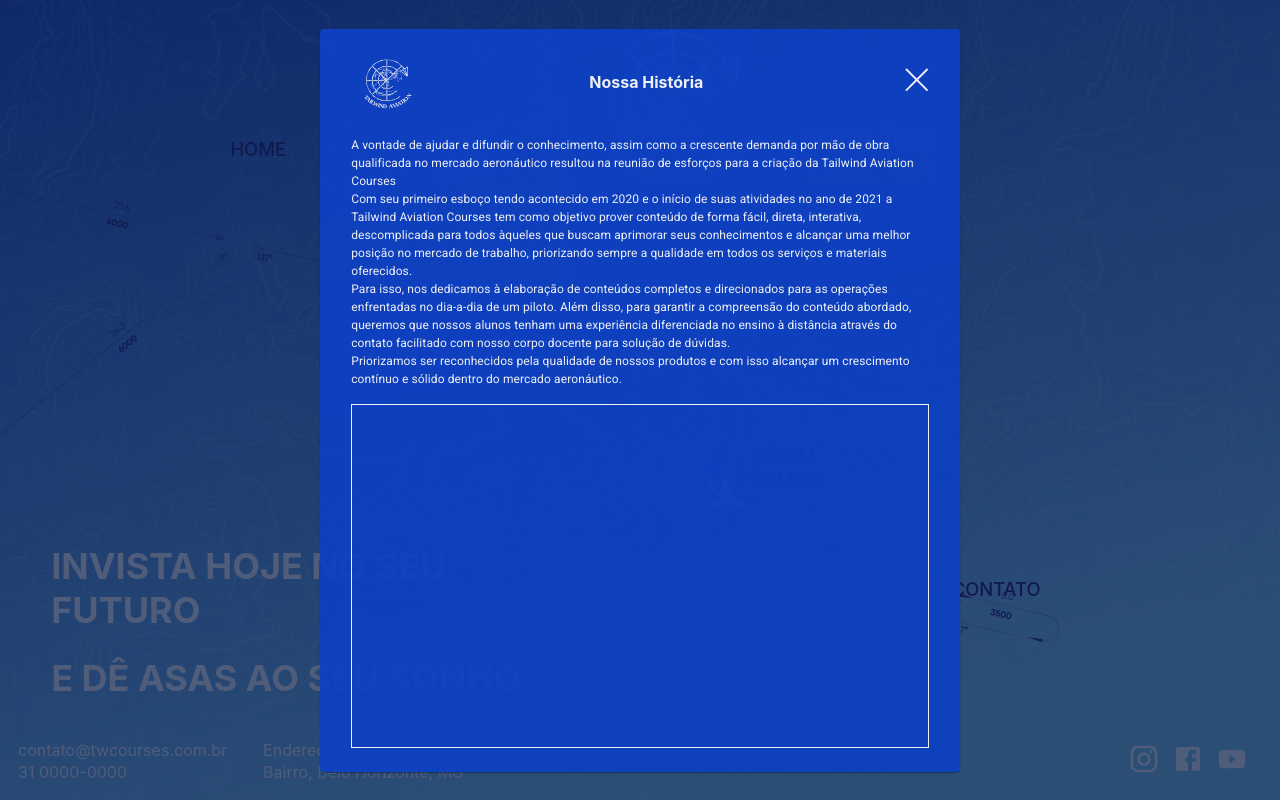
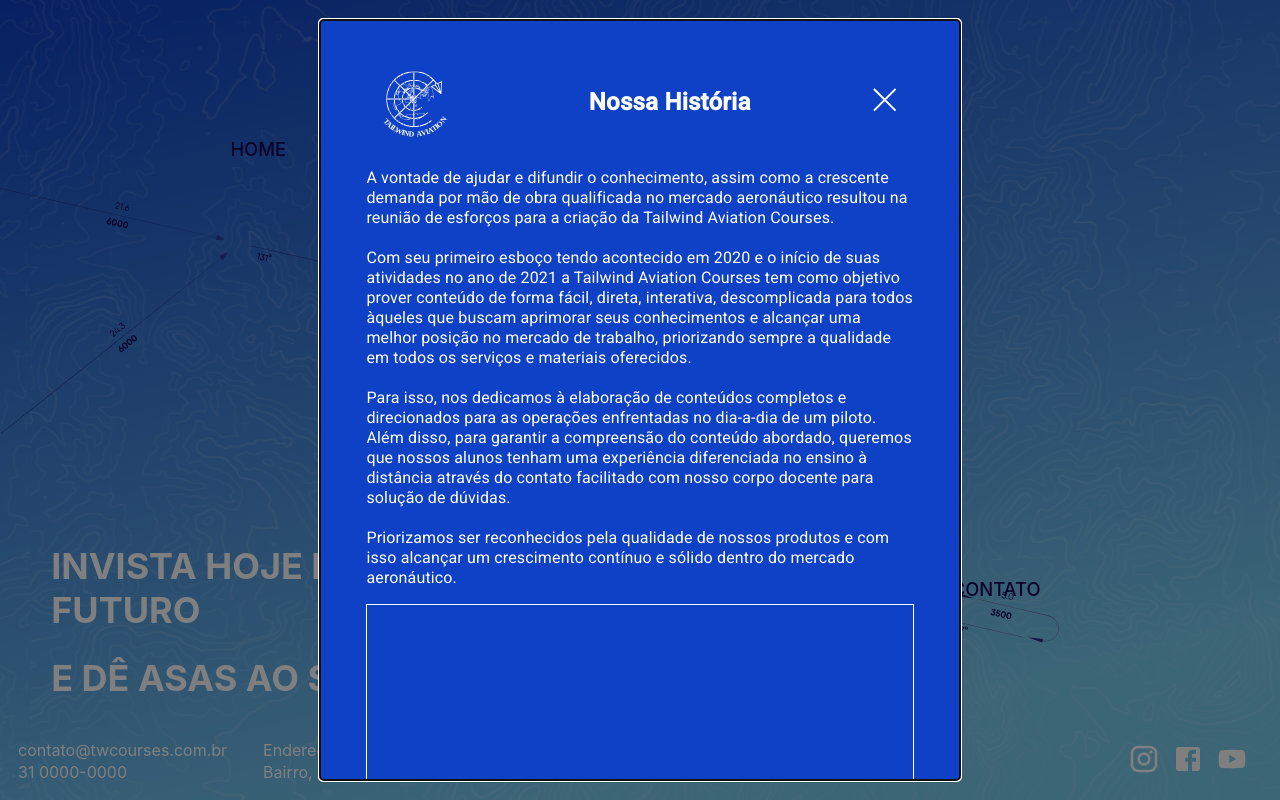
Before and after one commit to cpejr/aeroweb-next, a Next.js app: page / in a window 1280 px wide. Both pictures are taken after a click on the element "QUEM SOMOS". Built offline with nearby package versions, Linux system fonts and the light colour scheme.

Commit message:
ajustes nos modais desktop

```diff
--- a/src/components/AnimatedModal/index.js
+++ b/src/components/AnimatedModal/index.js
@@ -10,27 +10,48 @@ import {
 } from "@material-ui/core";
 import { ExpandMore } from "@material-ui/icons";
 import { useStyles } from "./styles";
-import React, { useState } from "react";
+import React, { useState, useEffect } from "react";
 
-function AnimatedModal({ close, open, title, text1, text2, text3, videoLink }) {
+function AnimatedModal({ styleModal, close, title, text1, text2, text3, videoLink }) {
   const classes = useStyles();
+  const [cardClass, setCardClass] = useState(classes.card);
+  const [open, setOpen] = useState(false);
+
+  useEffect(() => {
+    if (styleModal === 'standby') {
+      setCardClass(classes.card);
+    }
+    else if (styleModal === 'show') {
+      setCardClass(classes.cardShow);
+      setOpen(true);
+    }
+    else if (styleModal === 'hide') {
+      setCardClass(classes.cardHide);
+      setOpen(false);
+    }
+  }, [styleModal])
+
+  const handleClose = () => {
+    setCardClass(classes.cardHide);
+    setTimeout(() => {
+      close();
+    }, 1000)
+  }
 
   return (
-    <div className={classes.container}>
+    // <div className={classes.background}>
     <Modal
       open={open}
-        // onBackdropClick={() => setOpen(false)}
-        className={classes.modalBackground}
+      onClose={handleClose}
+      onBackdropClick={handleClose}
     >
-        <Grow in={open} timeout={2500} className={classes.growContent}>
-          <Fade in={open} timeout={2500}>
-            <Card className={classes.card}>
-              <CardContent>
+      <Card className={cardClass}>
+        <CardContent className={classes.cardContentContainer}>
           <div className={classes.cardContent}>
             <div className={classes.cardTitle}>
               <img
                 src="/assets/Tailwind2.svg"
-                      style={{ height: "100px", fontFamily: "Roboto", flex: 2 }}
+                style={{ height: "100px", width: '100px', fontFamily: "Roboto" }}
               />
               <Typography
                 variant="h5"
@@ -39,7 +60,7 @@ function AnimatedModal({ close, open, title, text1, text2, text3, videoLink }) {
                 {title}
               </Typography>
               <ExpandMore
-                      onClick={close}
+                onClick={handleClose}
                 fontSize="large"
                 style={{ cursor: "pointer", flex: 2 }}
               />
@@ -47,13 +68,12 @@ function AnimatedModal({ close, open, title, text1, text2, text3, videoLink }) {
 
             <div className={classes.cardBody}>
             <Typography
-                      style={{ fontSize: "12px", fontFamily: "Roboto" }}
+              style={{ fontFamily: "Roboto", color: "black" }}
+              className={classes.text}
             >
-                      {text1}
-                      <br />
-                      {text2}
-                      <br />
-                      {text3}
+              {text1} <br /> <br />
+              {text2} <br /> <br />
+              {text3} <br /> <br />
             </Typography>
             </div>
 
@@ -130,10 +150,12 @@ function AnimatedModal({ close, open, title, text1, text2, text3, videoLink }) {
           </div>
         </CardActions>
       </Card>
-          </Fade>
-        </Grow>
+
     </Modal>
-    </div>
+
+
+    // </div>
+
   );
 }
 
--- a/src/components/AnimatedModal/styles.js
+++ b/src/components/AnimatedModal/styles.js
@@ -1,57 +1,90 @@
 import { makeStyles } from "@material-ui/core";
 
 export const useStyles = makeStyles((theme) => ({
-  container: {
-    display: "flex",
-    flexDirection: "column",
-    alignItems: "center",
-    justifyContent: "center",
-
-    paddingTop: "5%",
-  },
-
-  root: {
-    width: "100%",
-    maxWidth: 360,
-  },
-
-  modalBackground: {
-    backgroundColor: " #3467eb77",
-
-    display: "flex",
-    flexDirection: "column",
-    alignItems: "center",
-    justifyContent: "center",
-
-  },
-
-  growContent: {
-    display: "flex",
-    flexDirection: "column",
-    alignItems: "center",
-    justifyContent: "center",
-    width: "50vw",
-    outline: "0",
-    overflowY: 'scroll',
-    // maxHeight: '600px',
-    // marginTop: '32px',
-    // marginBottom: '32px',
-  },
-
-  backDrop: {
-    backdropFilter: "blur(3px)",
-    backgroundColor: "rgba(0,0,30,0.4)",
+  background: {
+    background: "#FFFFFF",
   },
 
   card: {
+    // posição
+    position: 'absolute',
+    top: '2.5vh',
+    left: '25vw',
+
+    // dimensionamento
     maxWidth: "50vw",
-    // maxHeight: '600px',
+    maxHeight: '95vh',
+
+    // estilo
+    zIndex: 300,
+    padding: 16,
+    elevation: 8,
+    overflowY: 'scroll',
+
+    // animação
+    display: 'none',
 
 
+    [theme.breakpoints.down('1000')]: {
+      maxWidth: '75vw',
+      left: '12.50vw'
+    },
+  },
+
+  cardShow: {
+    // posição
+    position: 'absolute',
+    top: '2.5vh',
+    left: '25vw',
+
+    // dimensionamento
+    maxWidth: "50vw",
+    maxHeight: '95vh',
+
+    // estilo
+    zIndex: 300,
     padding: 16,
     elevation: 8,
+    overflowY: 'scroll',
 
+    // animação
+    animation: "$showModal 1500ms ease-out forwards",
+
+    [theme.breakpoints.down('1000')]: {
+      maxWidth: '75vw',
+      left: '12.50vw'
+    },
+
+    // filter: 'blur(5px)',
+  },
+
+  cardHide: {
+    // posição
+    position: 'absolute',
+    top: '2.5vh',
+    left: '25vw',
+
+    // dimensionamento
+    maxWidth: "50vw",
+    maxHeight: '95vh',
+
+    // estilo
+    zIndex: 300,
+    padding: 16,
+    elevation: 8,
     overflowY: 'scroll',
+
+    // animação
+    animation: "$hideModal 1000ms ease-in forwards",
+
+    [theme.breakpoints.down('1000')]: {
+      maxWidth: '75vw',
+      left: '12.50vw'
+    },
+  },
+
+  cardContentContainer: {
+    paddingTop: '0px'
   },
 
   cardContent: {
@@ -60,7 +93,6 @@ export const useStyles = makeStyles((theme) => ({
 
     alignItems: "center",
 
-    marginTop: '16px',
     marginBottom: '16px',
   },
 
@@ -80,6 +112,11 @@ export const useStyles = makeStyles((theme) => ({
 
     display: "flex",
     flexDirection: "column",
+  },
+
+  text: {
+    fontSize: "13x",
+    lineHeight: "20px",
   },
 
   buttonContainer: {
@@ -163,4 +200,26 @@ export const useStyles = makeStyles((theme) => ({
 
     marginTop: '24px',
   },
+
+  "@keyframes showModal": {
+    "0%": {
+      opacity: "0%",
+      transform: 'scale(0.75, 0.5)',
+    },
+    "100%": {
+      opacity: "100%",
+      transform: 'scale(1, 1)',
+    },
+  },
+
+  "@keyframes hideModal": {
+    "0%": {
+      opacity: "100%",
+      transform: 'scale(1, 1)',
+    },
+    "100%": {
+      opacity: "0%",
+      transform: 'scale(0.75, 0.5)',
+    },
+  },
 }));
--- a/src/components/CoursesList/styles.js
+++ b/src/components/CoursesList/styles.js
@@ -6,7 +6,7 @@ export const useStyles = makeStyles((theme) => ({
     // posição
     position: "absolute",
     top: "42vh",
-    left: "26.5vw",
+    left: "32vw",
     zIndex: "200",
 
     // dimensionamento
@@ -18,7 +18,7 @@ export const useStyles = makeStyles((theme) => ({
     // posição
     position: "absolute",
     top: "42vh",
-    left: "26.5vw",
+    left: "32vw",
     zIndex: "200",
 
     // dimensionamento
@@ -45,7 +45,7 @@ export const useStyles = makeStyles((theme) => ({
     // posição
     position: "absolute",
     top: "42vh",
-    left: "26.5vw",
+    left: "32vw",
     zIndex: "200",
 
     // dimensionamento
--- a/src/components/ModalQuemSomos/index.js
+++ b/src/components/ModalQuemSomos/index.js
@@ -1,4 +1,3 @@
-import React from "react";
 import {
   Button,
   Modal,
@@ -9,40 +8,65 @@ import {
   CardActions,
   Typography,
 } from "@material-ui/core";
+import { ExpandMore } from "@material-ui/icons";
 import { useStyles } from "./styles";
+import React, { useState, useEffect } from "react";
 
-function ModalQuemSomos({ open, setOpen }) {
+function ModalQuemSomos({ styleModal, close }) {
   const classes = useStyles();
+  const [cardClass, setCardClass] = useState(classes.card);
+  const [open, setOpen] = useState(false);
+  const [imgWidth, setImgWidth] = useState(0);
+
+  useEffect(() => {
+    if (styleModal === 'standby') {
+      setCardClass(classes.card);
+    }
+    else if (styleModal === 'show') {
+      setCardClass(classes.cardShow);
+      setOpen(true);
+
+      setImgWidth(0)
+      setTimeout(() => setImgWidth(100), 1000);
+    }
+    else if (styleModal === 'hide') {
+      setCardClass(classes.cardHide);
+      setOpen(false);
+    }
+  }, [styleModal])
+
+  const handleClose = () => {
+    setCardClass(classes.cardHide);
+    setTimeout(() => {
+      close();
+    }, 1000)
+  }
 
   return (
-    <div className={classes.container}>
     <Modal
       open={open}
-        onBackdropClick={() => setOpen(false)}
-        className={classes.modalBackground}
+      onClose={handleClose}
+      onBackdropClick={handleClose}
     >
-        <Grow in={open} timeout={2500} className={classes.growContent}>
-          <Fade in={open} timeout={2500}>
-            <Card className={classes.card}>
+      <Card className={cardClass}>
         <CardContent>
           <div className={classes.cardContent}>
             <div className={classes.cardTitle}>
               <img
                 src="/assets/Tailwind3.svg"
-                      style={{ height: "75px", fontFamily: "Roboto" }}
+                style={{ width: '100px', fontFamily: "Roboto", transition: 'width 0.5s', objectFit: 'cover' }}
               ></img>
               <Typography
                 className={classes.Title}
-                      variant="h7"
-                      style={{ color: "white" }}
+                style={{ color: "white", fontSize: '24px', fontWeight: 400, flex: 10, textAlign: 'center' }}
               >
                 <b>Nossa História</b>
               </Typography>
               <div
                 className={classes.close}
-                      onClick={() => setOpen(false)}
+                onClick={handleClose}
                 fontSize="large"
-                      style={{ cursor: "pointer" }}
+                style={{ cursor: "pointer", flex: 1 }}
               >
                 <img
                   src="/assets/Close.svg"
@@ -52,13 +76,13 @@ function ModalQuemSomos({ open, setOpen }) {
             </div>
             <div className={classes.cardBody}>
               <Typography
-                      variante="p"
-                      style={{ fontSize: "12px", fontFamily: "Roboto" }}
+                style={{ fontFamily: "Roboto", color: 'white' }}
+                className={classes.text}
               >
                 A vontade de ajudar e difundir o conhecimento, assim como
                 a crescente demanda por mão de obra qualificada no mercado
                 aeronáutico resultou na reunião de esforços para a criação
-                      da Tailwind Aviation Courses <br />
+                da Tailwind Aviation Courses. <br /> <br />
                 Com seu primeiro esboço tendo acontecido em 2020 e o
                 início de suas atividades no ano de 2021 a Tailwind
                 Aviation Courses tem como objetivo prover conteúdo de
@@ -66,7 +90,7 @@ function ModalQuemSomos({ open, setOpen }) {
                 àqueles que buscam aprimorar seus conhecimentos e alcançar
                 uma melhor posição no mercado de trabalho, priorizando
                 sempre a qualidade em todos os serviços e materiais
-                      oferecidos. <br />
+                oferecidos. <br /> <br />
                 Para isso, nos dedicamos à elaboração de conteúdos
                 completos e direcionados para as operações enfrentadas no
                 dia-a-dia de um piloto. Além disso, para garantir a
@@ -74,7 +98,8 @@ function ModalQuemSomos({ open, setOpen }) {
                 alunos tenham uma experiência diferenciada no ensino à
                 distância através do contato facilitado com nosso corpo
                 docente para solução de dúvidas.
-                      <br /> Priorizamos ser reconhecidos pela qualidade de
+                <br /> <br />
+                Priorizamos ser reconhecidos pela qualidade de
                 nossos produtos e com isso alcançar um crescimento
                 contínuo e sólido dentro do mercado aeronáutico.
               </Typography>
@@ -83,10 +108,9 @@ function ModalQuemSomos({ open, setOpen }) {
           </div>
         </CardContent>
       </Card>
-          </Fade>
-        </Grow>
+
     </Modal>
-    </div>
+
   );
 }
 
--- a/src/components/ModalQuemSomos/styles.js
+++ b/src/components/ModalQuemSomos/styles.js
@@ -1,51 +1,93 @@
 import { makeStyles } from "@material-ui/core";
 
 export const useStyles = makeStyles((theme) => ({
-  container: {
-    display: "flex",
-    flexDirection: "column",
-    alignItems: "center",
-    justifyContent: "center",
-
-    paddingTop: "5%",
-  },
-
-  root: {
-    width: "100%",
-    maxWidth: 360,
-  },
-
-  modalBackground: {
-    backgroundColor: " #3467eb77",
-
-    display: "flex",
-    flexDirection: "column",
-    alignItems: "center",
-    justifyContent: "center",
-  },
-
-  growContent: {
-    backgroundColor: "#0E41C5",
-    color: "white",
-
-    display: "flex",
-    flexDirection: "column",
-    alignItems: "center",
-    justifyContent: "center",
-    width: "50vw",
-    outline: "0",
-  },
-
-  backDrop: {
-    backdropFilter: "blur(3px)",
-    backgroundColor: "rgba(0,0,30,0.4)",
+  background: {
+    background: "#FFFFFF",
   },
 
   card: {
-    maxWidth: "50%",
+    // posição
+    position: 'absolute',
+    top: '2.5vh',
+    left: '25vw',
 
+    // dimensionamento
+    maxWidth: "50vw",
+    maxHeight: '95vh',
+
+    // estilo
+    zIndex: 300,
     padding: 16,
     elevation: 8,
+    overflowY: 'scroll',
+    backgroundColor: "#0E41C5",
+
+    // animação
+    display: 'none',
+
+
+    [theme.breakpoints.down('1000')]: {
+      maxWidth: '75vw',
+      left: '12.50vw'
+    },
+  },
+
+  cardShow: {
+    // posição
+    position: 'absolute',
+    top: '2.5vh',
+    left: '25vw',
+
+    // dimensionamento
+    maxWidth: "50vw",
+    maxHeight: '95vh',
+
+    // estilo
+    zIndex: 300,
+    padding: 16,
+    elevation: 8,
+    overflowY: 'scroll',
+    backgroundColor: "#0E41C5",
+
+    // animação
+    animation: "$showModal 1500ms ease-out forwards",
+
+    [theme.breakpoints.down('1000')]: {
+      maxWidth: '75vw',
+      left: '12.50vw'
+    },
+
+    // filter: 'blur(5px)',
+  },
+
+  cardHide: {
+    // posição
+    position: 'absolute',
+    top: '2.5vh',
+    left: '25vw',
+
+    // dimensionamento
+    maxWidth: "50vw",
+    maxHeight: '95vh',
+
+    // estilo
+    zIndex: 300,
+    padding: 16,
+    elevation: 8,
+    overflowY: 'scroll',
+    backgroundColor: "#0E41C5",
+
+    // animação
+    animation: "$hideModal 1000ms ease-in forwards",
+
+    [theme.breakpoints.down('1000')]: {
+      maxWidth: '75vw',
+      left: '12.50vw'
+    },
+  },
+
+  cardContentContainer: {
+    paddingTop: '0px'
   },
 
   cardContent: {
@@ -68,7 +110,12 @@ export const useStyles = makeStyles((theme) => ({
   },
 
   Title: {
-    marginRight: "3vw",
+    // marginRight: "2.5vw",
+  },
+
+  text: {
+    fontSize: "13x",
+    lineHeight: "20px",
   },
 
   cardBody: {
@@ -113,4 +160,26 @@ export const useStyles = makeStyles((theme) => ({
     height: "30%",
     width: "30%",
   },
+
+  "@keyframes showModal": {
+    "0%": {
+      opacity: "0%",
+      transform: 'scale(0.75, 0.5)',
+    },
+    "100%": {
+      opacity: "100%",
+      transform: 'scale(1, 1)',
+    },
+  },
+
+  "@keyframes hideModal": {
+    "0%": {
+      opacity: "100%",
+      transform: 'scale(1, 1)',
+    },
+    "100%": {
+      opacity: "0%",
+      transform: 'scale(0.75, 0.25)',
+    },
+  },
 }));
--- a/src/components/QuemSomosMobile/index.js
+++ b/src/components/QuemSomosMobile/index.js
@@ -32,7 +32,7 @@ function QuemSomosMobile({ slideStyle }) {
   return (
     // <div className={backdropClass}>
     <Card className={slideClass}>
-      <CardContent className={classes.cardContent} style={{ padding: "2px" }}>
+      <CardContent className={classes.cardContent} style={{ padding: "4px !important" }}>
         <div className={classes.titleSlide}>
           <Typography
             variant="h5"
--- a/src/components/QuemSomosMobile/styles.js
+++ b/src/components/QuemSomosMobile/styles.js
@@ -129,7 +129,8 @@ export const useStyles = makeStyles((theme) => ({
     alignItems: "center",
 
     width: "100%",
-    padddingLeft: "2px !important",
+    padddingLeft: "4px !important",
+    padding: '4px !important'
   },
 
   titleSlide: {
--- a/src/pages/index.js
+++ b/src/pages/index.js
@@ -80,7 +80,7 @@ function Home() {
   const animating = useRef(false);
   const target = useRef({ x: 0, y: 0 });
   const [open, setOpen] = useState(false);
-  const [openQuemSomos, setOpenQuemSomos] = useState(false);
+  const [quemSomosStyle, setQuemSomosStyle] = useState('standby');
   const [openMobile, setOpenMobile] = useState(false);
 
   // Parâmetros para o novo gradiente:
@@ -97,9 +97,9 @@ function Home() {
   const [size, setSize] = useState(null);
 
   // variaveis da animacao dos modais
-  const [openFirst, setOpenFirst] = useState(false);
-  const [openSecond, setOpenSecond] = useState(false);
-  const [openThird, setOpenThird] = useState(false);
+  const [styleFirst, setStyleFirst] = useState('standby');
+  const [styleSecond, setStyleSecond] = useState('standby');
+  const [styleThird, setStyleThird] = useState('standby');
   const [listStyle, setListStyle] = useState("standby");
   const [slideStyle, setSlideStyle] = useState("standby");
   const [contactStyle, setContactStyle] = useState("standby");
@@ -107,6 +107,7 @@ function Home() {
   const [carouselStyle, setCarouselStyle] = useState('standby');
   const [slideCourses, setSlideCourses] = useState("standby");
   const [openNthModal, setOpenNthModal] = useState([]);
+  const [modalStyle, setModalStyle] = useState('standby');
 
   // variaveis das linhas do avião
   const [isPhone, setPhone] = useState();
@@ -114,9 +115,9 @@ function Home() {
   const [isResponsive2, setResponsive2] = useState();
 
   // gambiarra do data.js
-  data[0].open = openFirst;
-  data[1].open = openSecond;
-  data[2].open = openThird;
+  data[0].open = styleFirst;
+  data[1].open = styleSecond;
+  data[2].open = styleThird;
 
   // --------------------------------- //
 
@@ -132,7 +133,7 @@ function Home() {
     if (isMobile) setPhone(true);
   }, []);
 
-  useEffect(() => console.log(openFirst), [openFirst]);
+  // useEffect(() => console.log(openFirst), [openFirst]);
 
   function windowSize() {
     let proposedWidth = window.innerWidth / 40;
@@ -233,6 +234,9 @@ function Home() {
     if (isMobile && slideCourses !== "standby") setSlideCourses("hide");
     if (isMobile && carouselStyle === 'hide') setCarouselStyle('show');
     if (!isMobile && carouselStyle !== 'standby') setCarouselStyle('show');
+    if (!isMobile && modalStyle !== "standby") setModalStyle("hide");
+
+    if (!isMobile && quemSomosStyle !== 'standby') setQuemSomosStyle('hide');
   }
 
   function spin2(e) {
@@ -306,6 +310,13 @@ function Home() {
     }
     if (isMobile && carouselStyle !== 'hide') setCarouselStyle('hide');
     if (!isMobile && carouselStyle !== 'standby') setCarouselStyle('show');
+    if (!isMobile && modalStyle !== "show") {
+      setModalStyle("show");
+    } else {
+      setModalStyle("hide");
+    }
+
+    if (!isMobile && quemSomosStyle !== 'standby') setQuemSomosStyle('hide');
   }
 
   function spin3(e) {
@@ -359,11 +370,6 @@ function Home() {
 
     setOpenMobile(true);
 
-    //Para a animação do modal:
-    setTimeout(() => {
-      setOpenQuemSomos(true);
-    }, 1200);
-
     // controle dos modais
     if (listStyle !== "standby") setListStyle("hide");
     if (!isMobile && contactStyle !== "standby") setContactStyle("hide");
@@ -377,6 +383,12 @@ function Home() {
     if (isMobile && slideCourses !== "standby") setSlideCourses("hide");
     if (isMobile && carouselStyle !== 'hide') setCarouselStyle('hide');
     if (!isMobile && carouselStyle !== 'standby') setCarouselStyle('show');
+    if (!isMobile && modalStyle !== "standby") setModalStyle("hide");
+    if (!isMobile && quemSomosStyle !== "show") {
+      setTimeout(() => setQuemSomosStyle("show"), 1000);
+    } else {
+      setQuemSomosStyle("hide");
+    }
   }
 
   function spin4(e) {
@@ -451,12 +463,14 @@ function Home() {
     } else if (!isMobile && carouselStyle === 'hide') {
       setCarouselStyle('show');
     }
+    if (!isMobile && modalStyle !== "standby") setModalStyle("hide");
+    if (!isMobile && quemSomosStyle !== 'standby') setQuemSomosStyle('hide');
   }
 
   function closeModal() {
-    setOpenFirst(false);
-    setOpenSecond(false);
-    setOpenThird(false);
+    setStyleFirst('hide');
+    setStyleSecond('hide');
+    setStyleThird('hide');
   }
 
   return (
@@ -642,9 +656,9 @@ function Home() {
         <CoursesList
           listStyle={listStyle}
           // feito estaticamente: implementar via .map igual no cursos do mobile
-          openFirst={() => setOpenFirst(true)}
-          openSecond={() => setOpenSecond(true)}
-          openThird={() => setOpenThird(true)}
+          openFirst={() => setStyleFirst('show')}
+          openSecond={() => setStyleSecond('show')}
+          openThird={() => setStyleThird('show')}
         />
       )}
 
@@ -654,7 +668,7 @@ function Home() {
           close={() => setSlideStyle("hide")}
         />
       ) : (
-        <ModalQuemSomos open={openQuemSomos} setOpen={setOpenQuemSomos} />
+        <ModalQuemSomos styleModal={quemSomosStyle} close={() => setQuemSomosStyle('hide')} />
       )}
 
       {isMobile ? (
@@ -676,6 +690,26 @@ function Home() {
 
       {!isMobile && <Footer />}
 
+
+
+      {/* {
+        // Modais de transição DESKTOP
+        !isMobile &&
+          data.map((object, index) => {
+            return (
+              <AnimatedModal
+                key={index}
+                open={object.open}
+                close={closeModal}
+                title={object.title}
+                text1={object.text1}
+                text2={object.text2}
+                text3={object.text3}
+              />
+            );
+          })
+      } */}
+
       {
         // Modais de transição DESKTOP
         !isMobile &&
@@ -683,7 +717,7 @@ function Home() {
             return (
               <AnimatedModal
                 key={index}
-                open={object.open}
+                styleModal={object.open}
                 close={closeModal}
                 title={object.title}
                 text1={object.text1}
--- a/src/stylesJs/HomeStyles.js
+++ b/src/stylesJs/HomeStyles.js
@@ -14,6 +14,7 @@ const useStyles = makeStyles((theme) => ({
     },
 
     overflow: "hidden",
+    // filter: 'blur(5px)',
   },
   homeContainerChildren: {
     width: "100%",
@@ -28,6 +29,7 @@ const useStyles = makeStyles((theme) => ({
     },
 
     overflow: "hidden",
+    // filter: 'blur(5px)',
   },
   homeGeneral: {
     display: "flex",
```
Lines whose indentation alone changed are shown as unchanged.
